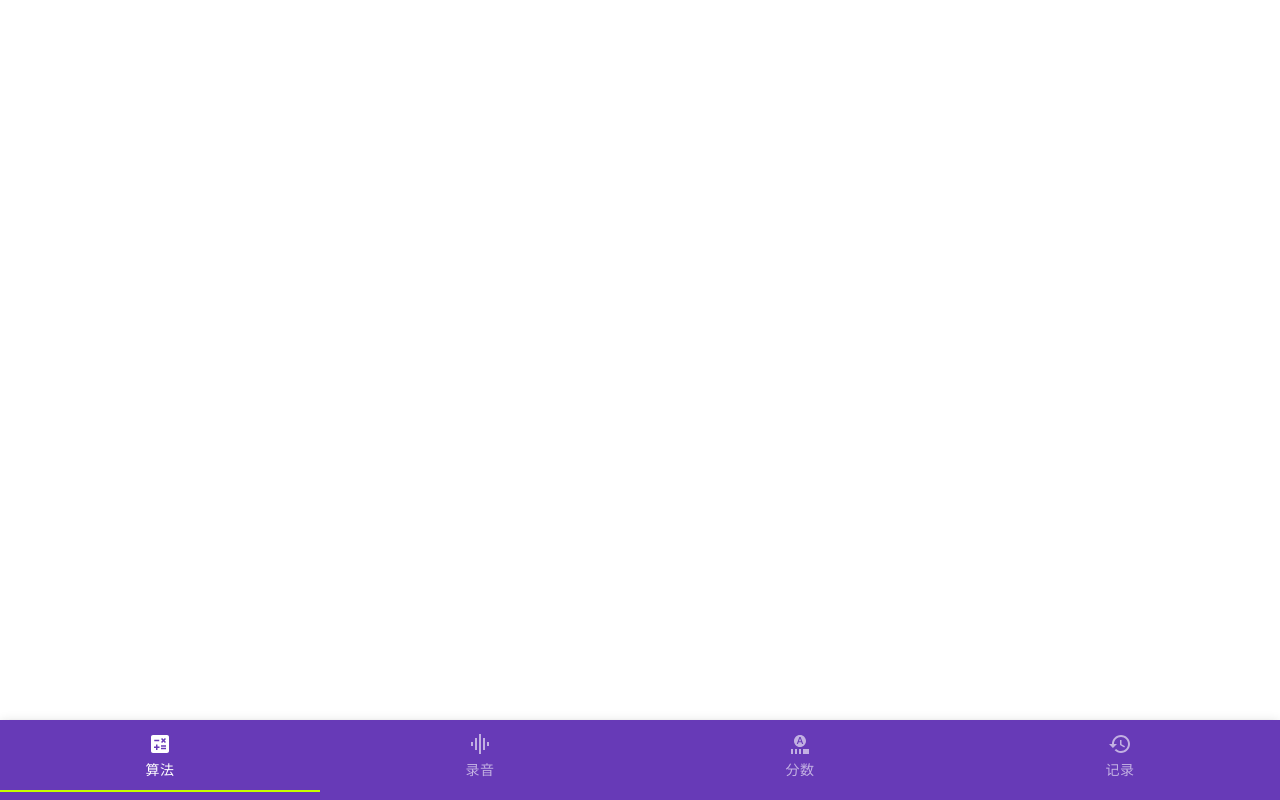
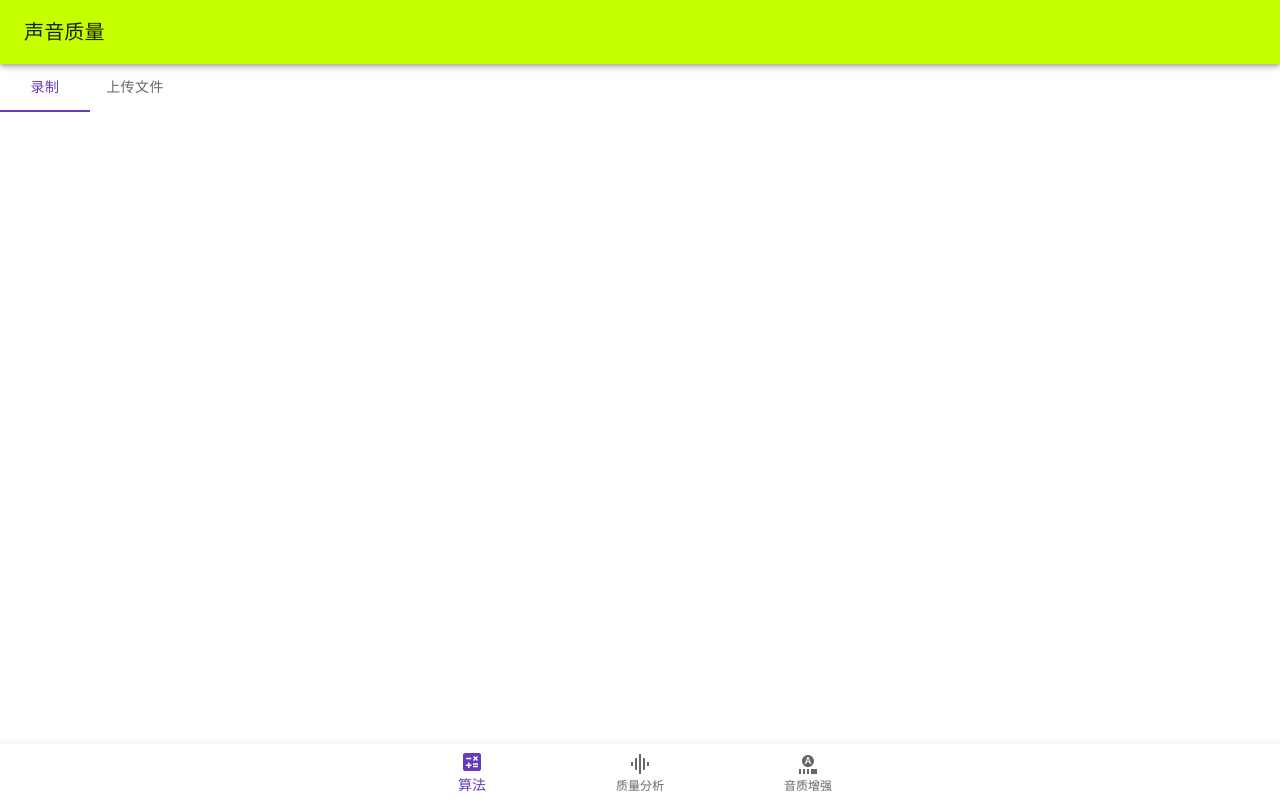
Before and after one commit to PlusOneZ/Sound-Quality-HCI, a React (Create React App) app: page /sound-quality-analysis in a window 1280 px wide. Built offline with nearby package versions, Linux system fonts and the light colour scheme.

Commit message:
Refactored the code

```diff
--- /dev/null
+++ b/src/components/AppBar.js
@@ -0,0 +1,23 @@
+import MuiAppBar from "@mui/material/AppBar";
+import Typography from '@mui/material/Typography';
+import {useTranslation} from "react-i18next";
+import Box from "@mui/material/Box";
+import Toolbar from "@mui/material/Toolbar";
+
+function AppBar() {
+  const {t} = useTranslation("main");
+
+  return (
+      <Box sx={{flexGrow: 1}}>
+        <MuiAppBar position="static" color={"secondary"}>
+          <Toolbar>
+            <Typography variant="h6" component="div" sx={{flexGrow: 1}}>
+              {t("title")}
+            </Typography>
+          </Toolbar>
+        </MuiAppBar>
+      </Box>
+  )
+}
+
+export default AppBar;
--- a/src/components/TabBar.js
+++ b/src/components/TabBar.js
@@ -1,69 +1,64 @@
 import * as React from 'react';
-import AppBar from '@mui/material/AppBar';
-import Tabs from '@mui/material/Tabs';
-import Tab from '@mui/material/Tab';
+import BottomNavigation from "@mui/material/BottomNavigation";
+import BottomNavigationAction from "@mui/material/BottomNavigationAction";
+import {useTranslation} from "react-i18next";
+import Paper from "@mui/material/Paper";
+import {Link} from 'react-router-dom'
 
 import CalculateIcon from '@mui/icons-material/Calculate';
 import GraphicEqIcon from '@mui/icons-material/GraphicEq';
 import AutofpsSelectIcon from '@mui/icons-material/AutofpsSelect';
-import HistoryIcon from '@mui/icons-material/History';
-import {useTranslation} from "react-i18next";
+// import HistoryIcon from '@mui/icons-material/History';
 
-function a11yProps(index) {
-  return {
-    id: `app-tab-bar-${index}`,
-    'aria-controls': `app-tab-panel-${index}`,
-  };
-}
 
 
 function TabBar(props) {
   const {t} = useTranslation("main", { keyPrefix: "menu" });
   const [value, setValue] = React.useState(0);
+  const handleChange = (event, newValue) => {
+    setValue(newValue);
+  };
 
   const tabs = [
     {
       label: t("algo"),
+      route: "/algorithms",
       icon: <CalculateIcon />
     },
     {
-      label: t("record"),
+      label: t("quality"),
+      route: "/sound-quality-analysis",
       icon: <GraphicEqIcon />
     },
     {
-      label: t("score"),
+      label: t("augment"),
+      route: "/sound-augmentation",
       icon: <AutofpsSelectIcon />
     },
-    {
-      label: t("history"),
-      icon: <HistoryIcon />
-    }
+    // {
+    //   label: t("history"),
+    //   icon: <HistoryIcon />
+    // }
   ]
 
-  const handleChange = (event, newValue) => {
-    // TODO: set url
-    setValue(newValue);
-  };
   return (
-      <AppBar position={"fixed"} sx={{top: "auto", bottom: 0, pb: 1}}>
-        <Tabs
-            value={value}
-            onChange={handleChange}
-            indicatorColor="secondary"
-            textColor="inherit"
-            variant="fullWidth"
-            aria-label="full width tabs example"
-        >
+      <Paper sx={{ position: 'fixed', bottom: 0, left: 0, right: 0 }} elevation={3}>
+      <BottomNavigation
+          showLabels
+          value={value}
+          onChange={handleChange}
+      >
           {tabs.map((tab, index) => (
-              <Tab
+              <BottomNavigationAction
                   key={index}
                   label={tab.label}
+                  to={tab.route}
                   icon={tab.icon}
-                  {...a11yProps(index)}
+                  component={Link}
               />
           ))}
-        </Tabs>
-      </AppBar>
+      </BottomNavigation>
+      </Paper>
   );
 }
 
--- /dev/null
+++ b/src/components/UploadOrRecord.js
@@ -0,0 +1,58 @@
+import Box from "@mui/material/Box";
+import {useState} from "react";
+import Tabs from "@mui/material/Tabs";
+import {useTranslation} from "react-i18next";
+import Tab from "@mui/material/Tab";
+import PropTypes from 'prop-types';
+
+function TabPanel(props) {
+  const { children, value, index, ...other } = props;
+
+  return (
+      <div
+          role="tabpanel"
+          hidden={value !== index}
+          id={`audio-tab-${index}`}
+          aria-labelledby={`tab-${index}`}
+          {...other}
+      >
+        {value === index && (
+            <Box sx={{ p: 3 }}>
+              {children}
+            </Box>
+        )}
+      </div>
+  );
+}
+
+TabPanel.propTypes = {
+  children: PropTypes.node,
+  index: PropTypes.number.isRequired,
+  value: PropTypes.number.isRequired,
+};
+
+function UploadOrRecord(props) {
+  const [value, setValue] = useState(0);
+  const {t} = useTranslation("main", { keyPrefix: "menu" });
+
+  function changeValue(event, newVal) {
+    setValue(newVal)
+  }
+
+  return (
+      <Box>
+        <Tabs value={value} onChange={changeValue} aria-label="choose to upload or record sound">
+          <Tab label={t("record")} />
+          <Tab label={t("upload")} />
+        </Tabs>
+        <TabPanel index={value} value={0} >
+        {/*  Record UI here */}
+        </TabPanel>
+        <TabPanel index={value} value={0} >
+        {/*  Upload UI here*/}
+        </TabPanel>
+      </Box>
+  )
+}
+
+export default UploadOrRecord;
--- a/src/i18n/en/main_en.json
+++ b/src/i18n/en/main_en.json
@@ -3,9 +3,10 @@
   "another_lang": "中",
   "menu": {
     "algo": "Algorithms",
+    "quality": "Quality",
     "record": "Record",
-    "score": "Scores",
-    "history": "History"
+    "augment": "Augmentation",
+    "upload": "Upload File"
   },
   "actions": {
     "add": "Add",
--- a/src/i18n/zh/main_zh.json
+++ b/src/i18n/zh/main_zh.json
@@ -3,9 +3,10 @@
   "another_lang": "EN",
   "menu": {
     "algo": "算法",
-    "record": "录音",
-    "score": "分数",
-    "history": "记录"
+    "quality": "质量分析",
+    "record": "录制",
+    "augment": "音质增强",
+    "upload": "上传文件"
   },
   "actions": {
     "add": "添加",
--- a/src/pages/Layout.js
+++ b/src/pages/Layout.js
@@ -9,11 +9,20 @@ Layout
 
 import { BrowserRouter } from "react-router-dom";
 import TabBar from "../components/TabBar";
+import {Route, Routes, Outlet} from "react-router-dom";
+import UploadOrRecord from "../components/UploadOrRecord";
+import AppBar from "../components/AppBar";
 
 function Layout(props) {
   return (
       <BrowserRouter>
-        <TabBar />
+        <Routes>
+          <Route path={"/"} element={<> <AppBar /> <Outlet />  <TabBar /></>} >
+            <Route path={"algorithms"} element={<> </>} />
+            <Route path={"sound-quality-analysis"} element={<UploadOrRecord />} />
+            <Route path={"sound-augmentation"} element={<> </>} />
+          </Route>
+        </Routes>
       </BrowserRouter>
   )
 }
```
Also changed, not shown: src/utils/format-time.js (added, +7 -0 lines), src/components/RecorderController.js (added).
